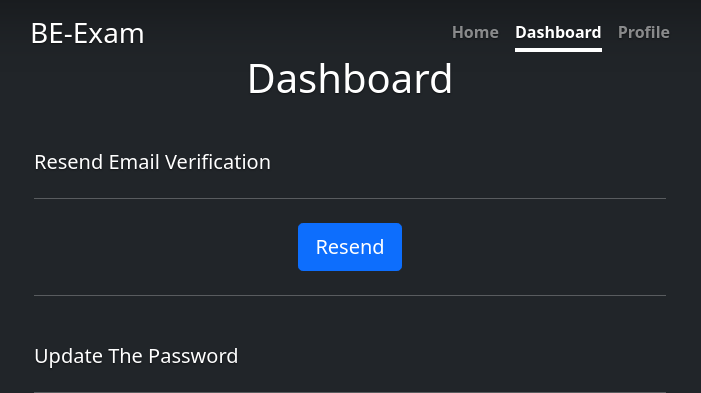
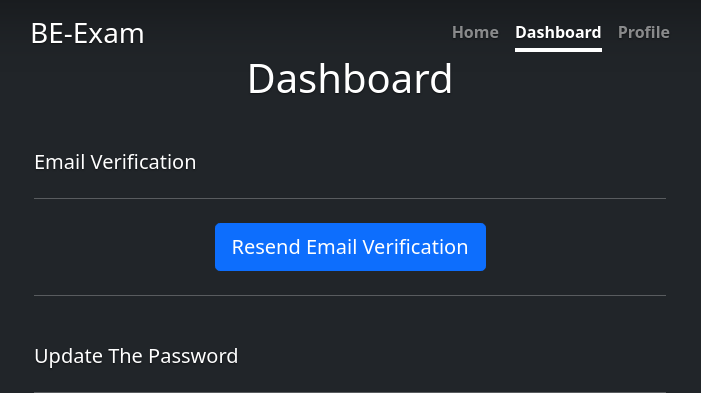
Before and after one commit to yeeeshiuan/beexam, a Django app: page /dashboard/ in a window 1280 px wide. Shown: the top 393 px of the page, without its empty margins (290-991 px from the left). Run offline with Django 4.2, Linux system fonts and the light colour scheme; the visitor is signed in with stand-in values (Sample User, id 1).

Commit message:
[develop]     Update many small issues

```diff
--- a/main/templates/main/dashboard.html
+++ b/main/templates/main/dashboard.html
@@ -8,14 +8,14 @@
 
     {% if not user.is_verified %}
     <div class="mt-5">
-        <h5 class="text-start mb-3">Resend Email Verification</h4>
+        <h5 class="text-start mb-3">Email Verification</h4>
         <div id="resend-activate-email-success-alert" class="alert alert-success" role="alert" style="display: none;"></div>
         <div id="resend-activate-email-danger-alert" class="alert alert-danger" role="alert" style="display: none;"></div>
         <form class="needs-validation" novalidate=""
               onsubmit="resend_activate_email(event)" id="resend-email-form">
             <input type="hidden" id="resend-activate-email-url" data-url="{% url "resend_activate_email" %}" />
             <hr class="my-4">
-            <button class="w-60 btn btn-primary btn-lg" type="submit" id="resend-activate-email-button">Resend</button>
+            <button class="w-60 btn btn-primary btn-lg" type="submit" id="resend-activate-email-button">Resend Email Verification</button>
             <hr class="my-4">
         </form>
     </div>
--- a/member/views.py
+++ b/member/views.py
@@ -3,7 +3,7 @@ from django.contrib.auth import login, authenticate, logout
 from django.contrib.auth.decorators import login_required
 from django.db import transaction
 from django.http import JsonResponse
-from django.shortcuts import render
+from django.shortcuts import render, redirect
 from django.template.loader import render_to_string
 from django.urls import reverse
 from django.utils.http import urlsafe_base64_encode
@@ -163,6 +163,7 @@ def activate(request, uidb64, token):
             message = {'success': 'Your account is verified! Please login.'}
     else:
         message = {'danger': 'The activated code is invalid.'}
+
     return render(
         request,
         'main/index.html',
@@ -181,7 +182,7 @@ def post_login(request):
     user = authenticate(request, username=email, password=password)
     if user is not None:
         login(request, user)
-        return JsonResponse({'success': True, 'url': reverse('index')})
+        return JsonResponse({'success': True})
     else:
         data = {
             'success': False,
--- a/static/js/main.js
+++ b/static/js/main.js
@@ -156,8 +156,8 @@ function post_login(e){
                 );
                 $("#success-alert").fadeTo(4000, 500).slideUp(500, function(){
                     $("#success-alert").slideUp(6000, function(){
-                        const currentUrl = $('#current-page').attr("data-url");
-                        window.location.href = currentUrl;
+                        const dashboardUrl = $('#dashboard-page').attr("data-url");
+                        window.location.href = dashboardUrl;
                     });
                     $("#success-alert").html('');
                     $("#success-alert").hide();
@@ -346,7 +346,7 @@ function resend_activate_email(e){
         data:{},
         headers:{"X-CSRFToken": crf_token},
         success:function(data){
-            $('#resend-activate-email-button').html('Update')
+            $('#resend-activate-email-button').html('Resend Email Verification')
                                               .attr('disabled', false);
 
             console.log(data);
--- a/templates/base.html
+++ b/templates/base.html
@@ -196,7 +196,8 @@
         {% if user.is_authenticated %}
             <input type="hidden" id="pk-url" data-url="{% url "user-detail" user.pk %}" />
         {% endif %}
-        <input type="hidden" id="current-page" data-url="{{ request.build_absolute_uri }}"/>
+        <input type="hidden" id="current-page" data-url="{% if request.is_secure %}https://{% else %}http://{% endif %}{{ request.get_host }}{{ request.path }}"/>
+        <input type="hidden" id="dashboard-page" data-url="{% if request.is_secure %}https://{% else %}http://{% endif %}{{ request.get_host }}{% url 'dashboard'%}"/>
 
         <script src="{% static 'js/jquery-3.6.0.min.js' %}"></script>
         <script src="{% static 'js/bootstrap.bundle.min.js' %}"></script>
```
